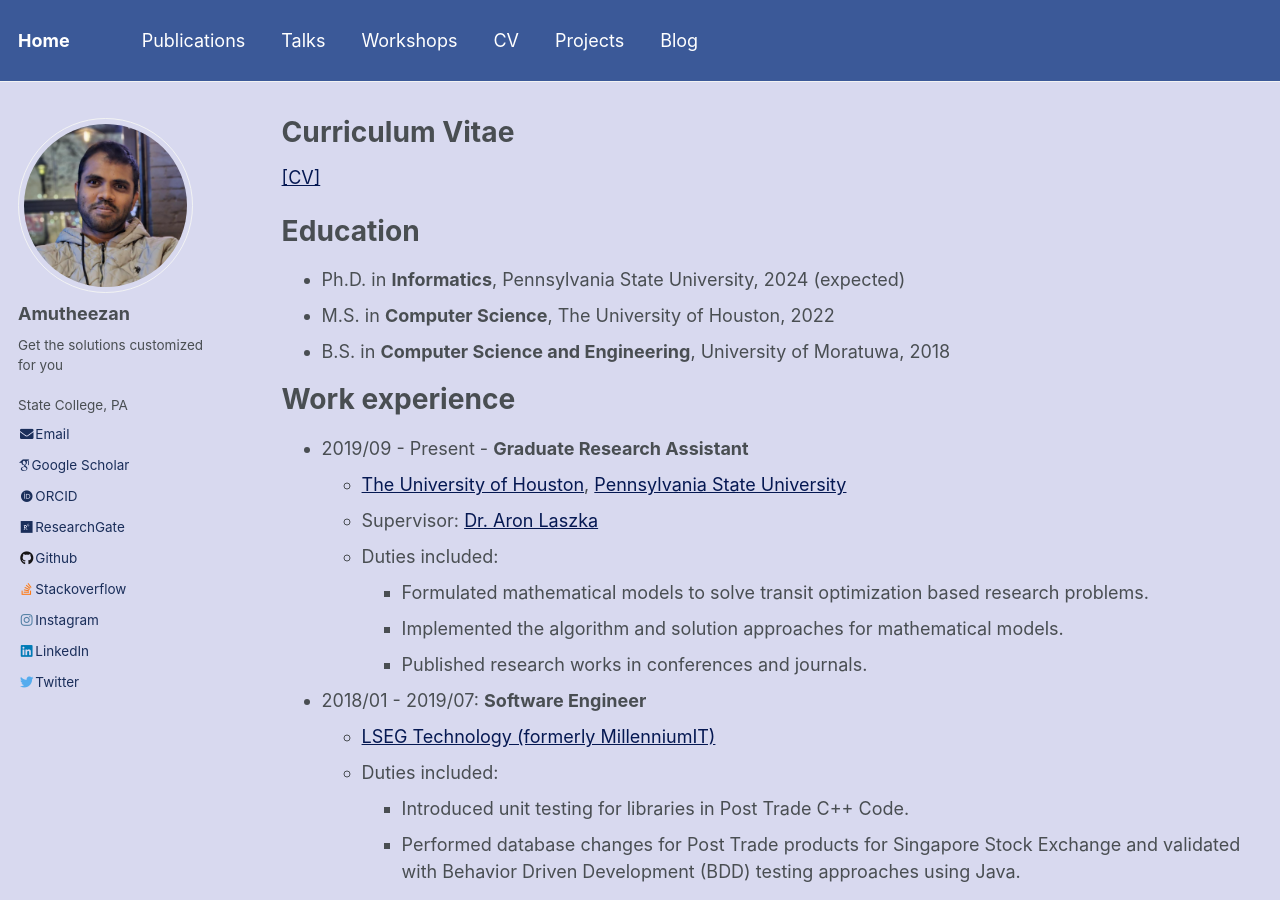
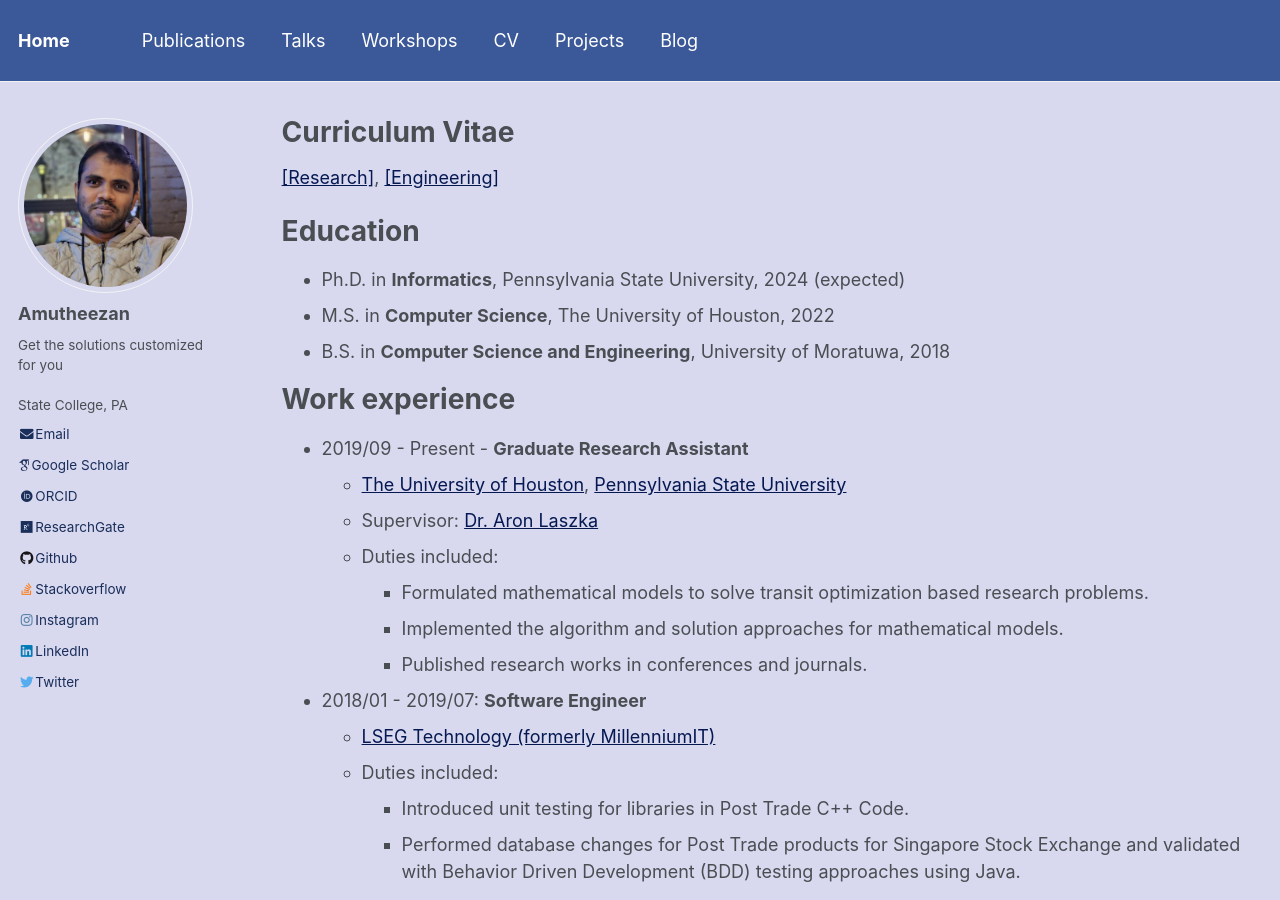
Before and after one commit to Amutheezan/amutheezan.github.io, a Jekyll site: the page built from _pages/cv.md, in a window 1280 px wide and 900 px high. Built offline with Jekyll 4.4.1, drawn with Linux system fonts in a browser that asks for light colours; some web fonts are replaced.

Commit message:
Update cv.md

```diff
--- a/_pages/cv.md
+++ b/_pages/cv.md
@@ -7,7 +7,7 @@ redirect_from:
   - /resume
 ---
 
-{% include base_path %} [[CV]](https://Amutheezan.com/files/Amutheezan_CV_Research.pdf)
+{% include base_path %} [[Research]](https://Amutheezan.com/files/Amutheezan_CV_Research.pdf), [[Engineering]](https://Amutheezan.com/files/Amutheezan_CV_SE.pdf)
 
 Education
 ======
```
